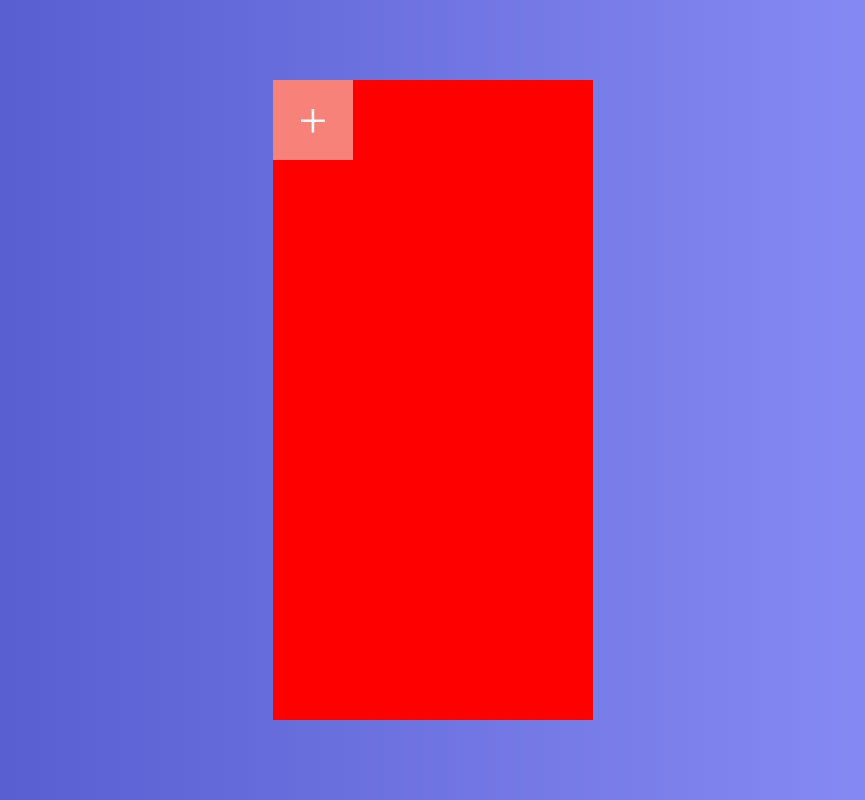
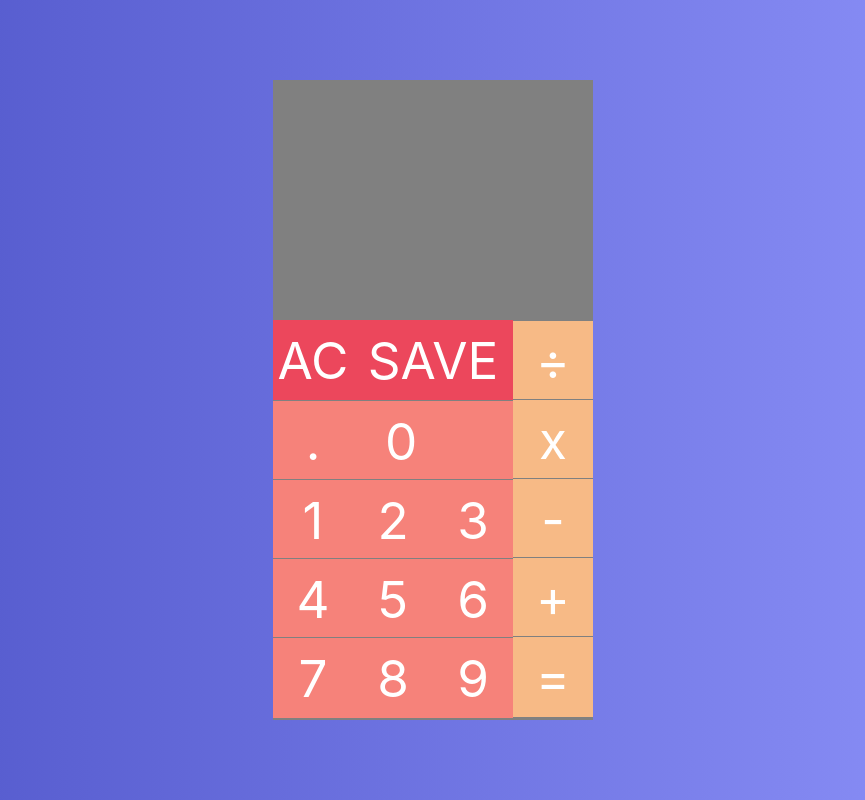
Before and after one commit to fijisoo/simple-calculator, a Vue app: page / in a window 1280 px wide. Shown: the whole page, without its empty margins (207-1072 px from the left). Built offline with nearby package versions, Linux system fonts and the light colour scheme.

Commit message:
Create containers for each part of keyboard

```diff
--- a/src/App.vue
+++ b/src/App.vue
@@ -1,7 +1,9 @@
 <template>
   <AppContainer>
     <CalculatorContainer>
-      <Button contentVerticalAlign='center' contentHorizontalAlign='center'>+</Button>
+      <OptionsContainer />
+      <CalcContainer />
+      <KeyboardContainer />
     </CalculatorContainer>
   </AppContainer>
 </template>
@@ -10,13 +12,17 @@
 import { Component, Vue } from 'vue-property-decorator';
 import AppContainer from '@/containers/AppContainer.vue';
 import CalculatorContainer from '@/containers/CalculatorContainer.vue';
-import Button from '@/components/Button.vue';
+import OptionsContainer from '@/containers/OptionsContainer.vue';
+import CalcContainer from '@/containers/CalcContainer.vue';
+import KeyboardContainer from '@/containers/KeyboardContainer.vue';
 
 @Component({
   components: {
     AppContainer,
     CalculatorContainer,
-    Button,
+    OptionsContainer,
+    CalcContainer,
+    KeyboardContainer,
   },
 })
 export default class App extends Vue {}
--- a/src/components/Typography.vue
+++ b/src/components/Typography.vue
@@ -30,6 +30,7 @@
     @import '@/styles/TextColors.scss';
     @import '@/styles/TextSizes.scss';
     p {
+        font-family: -apple-system, BlinkMacSystemFont, 'Segoe UI', Roboto, Oxygen, Ubuntu, Cantarell, 'Open Sans', 'Helvetica Neue', sans-serif;
         margin: 0;
     }
 </style>
--- /dev/null
+++ b/src/containers/CalcContainer.vue
@@ -0,0 +1,40 @@
+<template>
+  <div :class="CalcClasses">
+    <Button
+        v-for="({ value, ...props}, index) in calcKeys"
+        :key='index'
+        v-bind='props'
+    >
+        {{ value }}
+    </Button>
+  </div>
+</template>
+
+<script lang="ts">
+import { Component, Vue } from 'vue-property-decorator';
+import Button from '@/components/Button.vue';
+import { calcKeys } from '@/data/calc';
+
+@Component({
+  components: {
+    Button,
+  },
+})
+export default class CalcContainer extends Vue {
+    private calcKeys = calcKeys;
+    get CalcClasses() {
+        return [
+            'calc-container',
+        ];
+    }
+}
+</script>
+
+<style lang="scss">
+  @import '@/styles/KeyButtons.scss';
+  .calc-container {
+    @include keyButtonGrid(4, 4, 9, 4,
+    '',
+    repeat(4, calc(20% - $borderHeight)) 20%);
+  }
+</style>
--- a/src/containers/CalculatorContainer.vue
+++ b/src/containers/CalculatorContainer.vue
@@ -23,6 +23,6 @@
         max-height: $calculatorMaxHeight;
         min-width: $calculatorMinWidth;
         max-width: $calculatorMaxWidth;
-        background: red;
+        background: grey;
     }
 </style>
--- /dev/null
+++ b/src/containers/KeyboardContainer.vue
@@ -0,0 +1,47 @@
+<template>
+  <div :class="keyboardClasses">
+    <Button
+        v-for="({ value, ...props}, index) in keyboardKeys"
+        :key='index'
+        v-bind='props'
+    >
+        {{ value }}
+    </Button>
+  </div>
+</template>
+
+<script lang="ts">
+import { Component, Vue } from 'vue-property-decorator';
+import Button from '@/components/Button.vue';
+import { keyboardKeys } from '@/data/keyboard';
+
+@Component({
+  components: {
+    Button,
+  },
+})
+export default class KeyboardContainer extends Vue {
+    private keyboardKeys = keyboardKeys;
+    get keyboardClasses() {
+        return [
+            'keyboard-container',
+        ];
+    }
+}
+</script>
+
+<style lang="scss">
+  @import '@/styles/KeyButtons.scss';
+  .keyboard-container {
+    @include keyButtonGrid(5, 1, 9, 4,
+    repeat(3, 1fr),
+    repeat(3, calc(25% - $borderHeight)) 25%);
+  }
+
+  .zero-key {
+      grid-column: 2/4;
+      & :first-child {
+          padding: 0 20%;
+      }
+  }
+</style>
--- /dev/null
+++ b/src/containers/OptionsContainer.vue
@@ -0,0 +1,41 @@
+<template>
+  <div :class="OptionsClasses">
+    <Button v-bind='OptionsProps'>AC</Button>
+    <Button v-bind='OptionsProps'>SAVE</Button>
+  </div>
+</template>
+
+<script lang="ts">
+import { Component, Vue } from 'vue-property-decorator';
+import Button from '@/components/Button.vue';
+import { BackgroundColor } from '@/types/Colors.types';
+import { BasicAlignment } from '@/types/Align.types';
+
+@Component({
+  components: {
+    Button,
+  },
+})
+export default class CalcContainer extends Vue {
+    get OptionsClasses() {
+        return [
+            'options-container',
+        ];
+    }
+
+    get OptionsProps() {
+        return {
+            bgColor: BackgroundColor.DARK_RED,
+            contentVerticalAlign: BasicAlignment.CENTER,
+            contentHorizontalAlign: BasicAlignment.CENTER,
+        }
+    }
+}
+</script>
+
+<style lang="scss">
+    @import '@/styles/KeyButtons.scss';
+    .options-container {
+        @include keyButtonGrid(4, 1, 4, 4, 1fr 2fr);
+    }
+</style>
--- /dev/null
+++ b/src/data/calc.ts
@@ -0,0 +1,44 @@
+import { BasicAlignment } from '@/types/Align.types';
+import { BackgroundColor } from '@/types/Colors.types';
+
+const calcKeys = [
+    {
+        contentVerticalAlign: BasicAlignment.CENTER,
+        contentHorizontalAlign: BasicAlignment.CENTER,
+        bgColor: BackgroundColor.LIGHT_ORANGE,
+        value: '÷',
+        class: ['keyButton-border-top'],
+    },
+    {
+        contentVerticalAlign: BasicAlignment.CENTER,
+        contentHorizontalAlign: BasicAlignment.CENTER,
+        bgColor: BackgroundColor.LIGHT_ORANGE,
+        value: 'x',
+        class: ['keyButton-border-top'],
+    },
+    {
+        contentVerticalAlign: BasicAlignment.CENTER,
+        contentHorizontalAlign: BasicAlignment.CENTER,
+        bgColor: BackgroundColor.LIGHT_ORANGE,
+        value: '-',
+        class: ['keyButton-border-top'],
+    },
+    {
+        contentVerticalAlign: BasicAlignment.CENTER,
+        contentHorizontalAlign: BasicAlignment.CENTER,
+        bgColor: BackgroundColor.LIGHT_ORANGE,
+        value: '+',
+        class: ['keyButton-border-top'],
+    },
+    {
+        contentVerticalAlign: BasicAlignment.CENTER,
+        contentHorizontalAlign: BasicAlignment.CENTER,
+        bgColor: BackgroundColor.LIGHT_ORANGE,
+        value: '=',
+        class: ['keyButton-border-top'],
+    },
+];
+
+export {
+    calcKeys,
+};
--- /dev/null
+++ b/src/data/keyboard.ts
@@ -0,0 +1,74 @@
+import { BasicAlignment } from '@/types/Align.types';
+
+const keyboardKeys = [
+    {
+        contentVerticalAlign: BasicAlignment.CENTER,
+        contentHorizontalAlign: BasicAlignment.CENTER,
+        value: '.',
+        class: ['keyButton-border-top']
+    },
+    {
+        contentVerticalAlign: BasicAlignment.CENTER,
+        contentHorizontalAlign: BasicAlignment.FLEX_START,
+        value: '0',
+        class: ['keyButton-border-top', 'zero-key'],
+    },
+    {
+        contentVerticalAlign: BasicAlignment.CENTER,
+        contentHorizontalAlign: BasicAlignment.CENTER,
+        value: '1',
+        class: ['keyButton-border-top'],
+    },
+    {
+        contentVerticalAlign: BasicAlignment.CENTER,
+        contentHorizontalAlign: BasicAlignment.CENTER,
+        value: '2',
+        class: ['keyButton-border-top'],
+    },
+    {
+        contentVerticalAlign: BasicAlignment.CENTER,
+        contentHorizontalAlign: BasicAlignment.CENTER,
+        value: '3',
+        class: ['keyButton-border-top'],
+    },
+    {
+        contentVerticalAlign: BasicAlignment.CENTER,
+        contentHorizontalAlign: BasicAlignment.CENTER,
+        value: '4',
+        class: ['keyButton-border-top'],
+    },
+    {
+        contentVerticalAlign: BasicAlignment.CENTER,
+        contentHorizontalAlign: BasicAlignment.CENTER,
+        value: '5',
+        class: ['keyButton-border-top'],
+    },
+    {
+        contentVerticalAlign: BasicAlignment.CENTER,
+        contentHorizontalAlign: BasicAlignment.CENTER,
+        value: '6',
+        class: ['keyButton-border-top'],
+    },
+    {
+        contentVerticalAlign: BasicAlignment.CENTER,
+        contentHorizontalAlign: BasicAlignment.CENTER,
+        value: '7',
+        class: ['keyButton-border-top'],
+    },
+    {
+        contentVerticalAlign: BasicAlignment.CENTER,
+        contentHorizontalAlign: BasicAlignment.CENTER,
+        value: '8',
+        class: ['keyButton-border-top'],
+    },
+    {
+        contentVerticalAlign: BasicAlignment.CENTER,
+        contentHorizontalAlign: BasicAlignment.CENTER,
+        value: '9',
+        class: ['keyButton-border-top'],
+    },
+];
+
+export {
+    keyboardKeys,
+};
--- /dev/null
+++ b/src/styles/KeyButtons.scss
@@ -0,0 +1,24 @@
+$borderHeight: 1px;
+$borderColor: grey;
+
+.keyButton-border-top {
+    border-top: $borderHeight solid $borderColor;
+}
+
+.keyButton-border-bottom {
+    border-bottom: $borderHeight solid $borderColor;
+}
+
+@mixin keyButtonGrid($gridRowStart, $gridColumnStart, $gridRowEnd, $gridColumnEnd, $templateColums: '', $templateRows: '') {
+    display: grid;
+    grid-row-start: $gridRowStart;
+    grid-column-start: $gridColumnStart;
+    grid-row-end: $gridRowEnd;
+    grid-column-end: $gridColumnEnd;
+    @if ($templateColums != '') {
+        grid-template-columns: $templateColums;
+    }
+    @if ($templateRows != '') {
+        grid-template-rows: $templateRows;
+    }
+}
```
